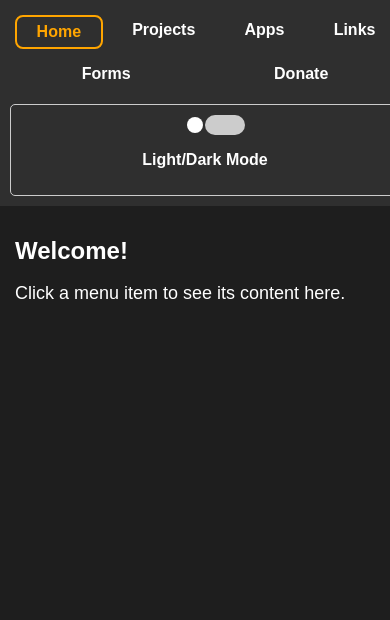
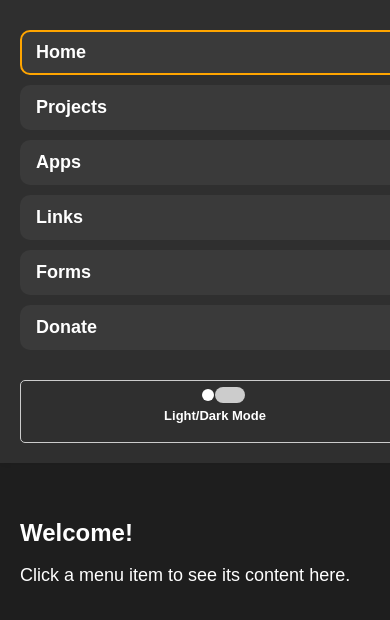
Before and after one commit to Davidroki5/Davidroki5.github.io, a plain HTML site: page index.html in a window 390 px wide. Shown: the top 620 px of the page. Drawn offline with Linux system fonts and the light colour scheme.

Commit message:
Update index.html

```diff
--- a/index.html
+++ b/index.html
@@ -2,7 +2,7 @@
 <html lang="en">
 <head>
   <meta charset="UTF-8" />
-  <meta name="viewport" content="width=device-width, initial-scale=1.0" />
+  <meta name="viewport" content="width=device-width, initial-scale=1.0"/>
   <title>Davids Website</title>
   <style>
     :root {
@@ -45,7 +45,7 @@
       box-shadow: 2px 0 5px rgba(0, 0, 0, 0.1);
       border-radius: 15px;
       transition: background-color 0.3s, color 0.3s;
-      z-index: 1000;
+      z-index: 999;
     }
 
     body.light-mode .sidebar {
@@ -54,33 +54,35 @@
     }
 
     .sidebar .menu-item {
-      margin: 15px 0;
+      margin: 10px 0;
       font-size: 18px;
       font-weight: bold;
       cursor: pointer;
       text-decoration: none;
       color: inherit;
       display: block;
-      padding: 8px;
-      border-radius: 8px;
-      transition: color 0.3s, border 0.3s;
+      padding: 10px 14px;
+      border-radius: 10px;
+      border: 2px solid transparent;
+      background-color: rgba(255, 255, 255, 0.05);
+      transition: background-color 0.3s, color 0.3s, border 0.3s;
     }
 
     .sidebar .menu-item:hover {
+      background-color: rgba(255, 255, 255, 0.1);
       color: var(--highlight-color-dark);
     }
 
     body.light-mode .sidebar .menu-item:hover {
+      background-color: rgba(0, 0, 0, 0.05);
       color: var(--highlight-color-light);
     }
 
     .sidebar .menu-item.active {
-      color: var(--highlight-color-dark);
       border: 2px solid var(--highlight-color-dark);
     }
 
     body.light-mode .sidebar .menu-item.active {
-      color: var(--highlight-color-light);
       border: 2px solid var(--highlight-color-light);
     }
 
@@ -152,7 +154,6 @@
     .content {
       margin-left: 270px;
       padding: 20px;
-      transition: margin 0.3s;
     }
 
     .content h1 {
@@ -163,38 +164,46 @@
       font-size: 18px;
     }
 
-    /* Mobile responsive styles */
+    /* Responsive Styling for Mobile */
     @media (max-width: 768px) {
       .sidebar {
-        position: relative;
         width: 100%;
         height: auto;
+        position: relative;
         top: 0;
         left: 0;
-        display: flex;
-        flex-wrap: wrap;
-        justify-content: space-around;
+        margin-bottom: 20px;
         border-radius: 0;
-        box-shadow: none;
-        padding: 10px;
-      }
-
-      .sidebar .menu-item {
-        margin: 5px;
-        font-size: 16px;
-        padding: 6px 10px;
-        flex: 1 1 auto;
-        text-align: center;
-      }
-
-      .sidebar .toggle-box {
-        width: 100%;
-        margin-top: 10px;
       }
 
       .content {
         margin-left: 0;
-        padding: 15px;
+      }
+
+      .sidebar .toggle-box {
+        padding: 6px;
+        font-size: 14px;
+      }
+
+      .toggle-switch label {
+        width: 30px;
+        height: 16px;
+      }
+
+      .toggle-switch label::after {
+        width: 12px;
+        height: 12px;
+        top: 2px;
+        left: 2px;
+      }
+
+      .toggle-switch input[type="checkbox"]:checked + label::after {
+        transform: translateX(14px);
+      }
+
+      .toggle-box p {
+        margin-top: 5px;
+        font-size: 13px;
       }
     }
   </style>
@@ -231,6 +240,11 @@
     toggle.addEventListener('change', () => {
       body.classList.toggle('dark-mode');
       body.classList.toggle('light-mode');
+
+      const sidebar = document.querySelector('.sidebar');
+      sidebar.style.backgroundColor = body.classList.contains('light-mode')
+        ? getComputedStyle(document.documentElement).getPropertyValue('--sidebar-bg-light')
+        : getComputedStyle(document.documentElement).getPropertyValue('--sidebar-bg-dark');
     });
 
     menuItems.forEach(item => {
```
